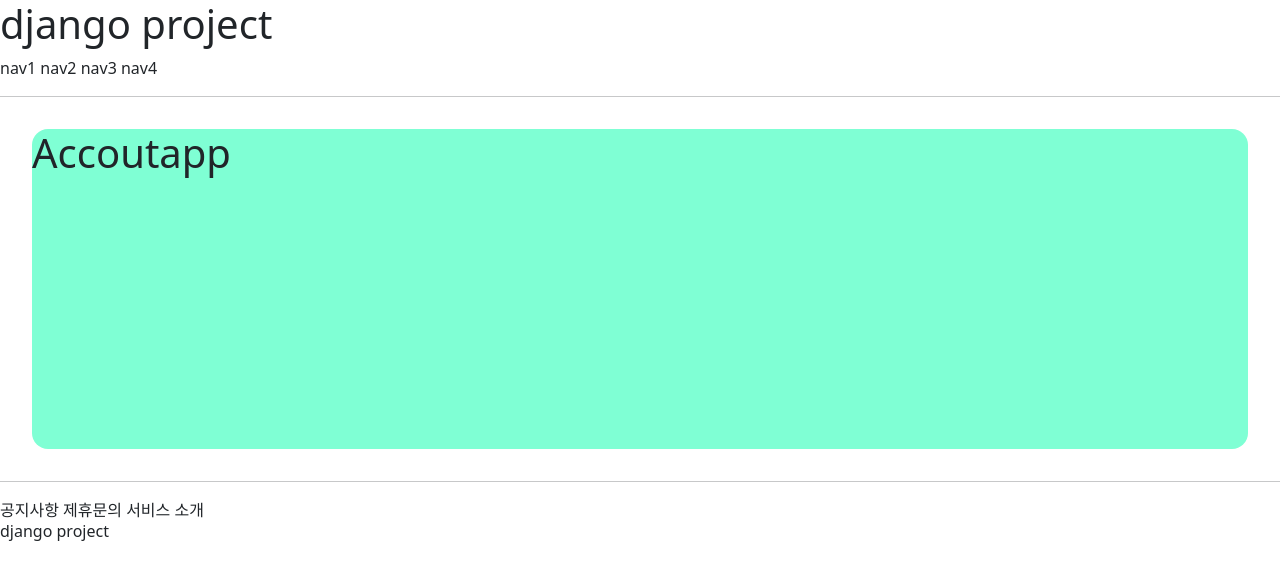
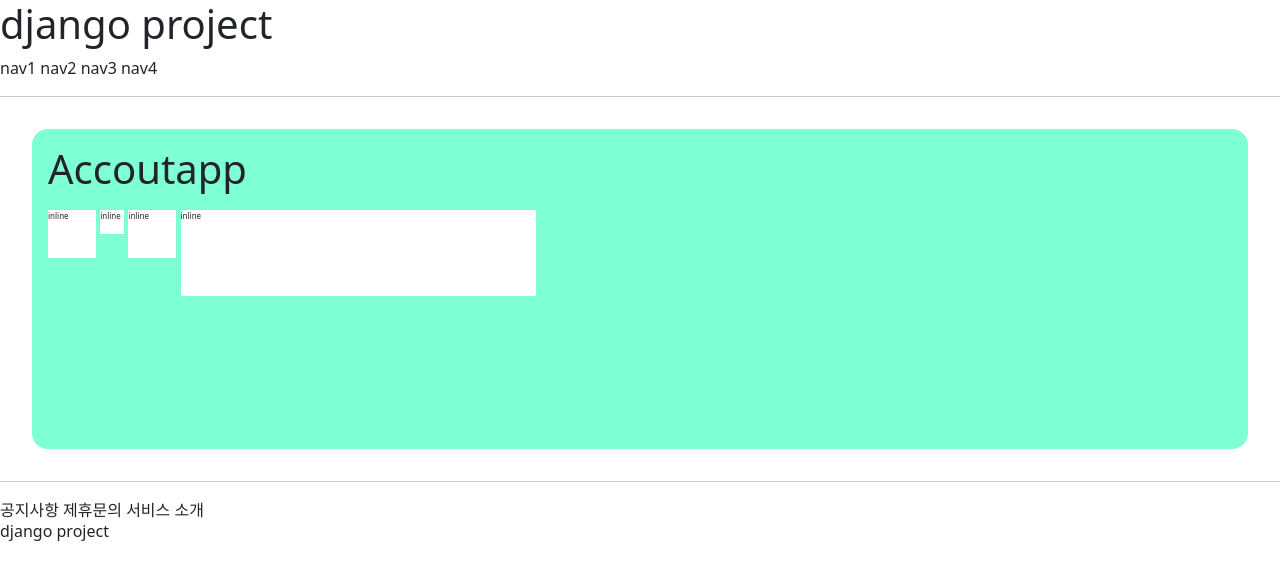
Before and after one commit to Kim-Seung-Su/slef-practice, a Django app: page /account/hello_world/ in a window 1280 px wide. Shown: the top 580 px of the page. Run offline with Django 3.2, Linux system fonts and the light colour scheme.

Commit message:
git / django study restart | for personal idea

```diff
--- a/accountapp/templates/accountapp/hello_world.html
+++ b/accountapp/templates/accountapp/hello_world.html
@@ -1,8 +1,33 @@
 {%  extends 'base.html' %}
 
 {% block content %}
-    <div style ="height : 20rem ; background-color: aquamarine; border-radius: 1rem; margin: 2rem;">
-        <h1>Accoutapp</h1>
+    <style>
+        .testing{
+            background-color: white;
+            height: 3rem;
+            width: 3rem; <!-- 1rem = 16px -->
+            margin: 2rem 0;
+            border: 2rem;
+            font-size: .5rem;
+        }
+    </style>
+
+    <div style ="height: 20rem; background-color: aquamarine; padding: 1rem; border-radius: 1rem; margin: 2rem 2rem;">
+        <h1>Accoutapp
+        </h1>
+
+        <!--div는 기본적으로 block 속성, span은 기본적으로 inline속성-->
+        <!-- block : 설정한 크기와 상관없이, 너비를 다 가져감, 세로로 쌓임-->
+        <!--inline : 텍스트, 한줄로(가로로 쌓임)-->
+        <!-- None : 태그상 존재 하지만, 안보임-->
+        <!--default : 기본적으로 display block 속성-->
+
+        <div class= "testing" style = "display: inline-block; width: 48px; height: 48px;">inline</div>
+        <div class= "testing" style = "display: inline-block; width: 3em; height: 3em;">inline</div>
+        <div class= "testing" style = "display: inline-block; width: 3rem; height: 3rem;">inline</div>
+        <div class= "testing" style = "display: inline-block; width: 30%; height: 30%;">inline</div>
+
+
     </div>
 
 {% endblock %}
--- a/djangoProject/settings.py
+++ b/djangoProject/settings.py
@@ -22,8 +22,9 @@ env = environ.Env(
 # Build paths inside the project like this: BASE_DIR / 'subdir'.
 BASE_DIR = Path(__file__).resolve().parent.parent
 
-environ.Env.read_env()
-env_file= os.path.join(BASE_DIR,'.env')
+environ.Env.read_env(
+    env_file= os.path.join(BASE_DIR,'.env')
+)
 
 
 # Quick-start development settings - unsuitable for production
--- a/templates/base.html
+++ b/templates/base.html
@@ -7,6 +7,7 @@
 
 {% include 'header.html' %}
 <hr>
+
 {% block content %}
 {% endblock %}
 
--- a/templates/footer.html
+++ b/templates/footer.html
@@ -1,10 +1,10 @@
-<div class="django_footer">
+<div class= "django_footer">
     <div class = "django_footer_button">
         <span>공지사항</span>
         <span>제휴문의</span>
         <span>서비스 소개</span>
+    </div>
 
-    </div>
     <div class ="django_footer_logo">
         <h6>django project</h6>
     </div>
--- a/templates/head.html
+++ b/templates/head.html
@@ -14,6 +14,4 @@
 
     <!-- DEFAULT CSS LINK -->
     <link rel="stylesheet" type="text/css" href = "{% static 'base.css' %}">
-
-
 </head>
--- a/templates/header.html
+++ b/templates/header.html
@@ -1,7 +1,8 @@
-<div class = django_header>
+<div class = "django_header">
     <div class = "django_header_button">
     <h1>django project</h1>
     </div>
+
     <div style>
         <span>nav1</span>
         <span>nav2</span>
```
